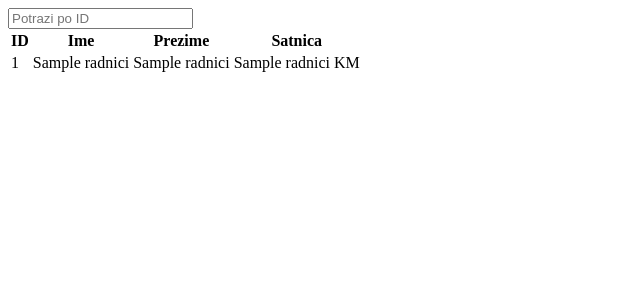
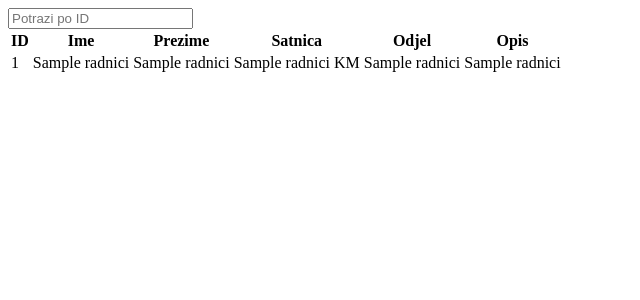
Before and after one commit to MarkoCuk54/Payroll-Application, a Flask app: page /sviRadnici in a window 1280 px wide. Shown: the top 300 px of the page, without its empty margins (0-640 px from the left). Run offline with Flask 2, Linux system fonts and the light colour scheme; tables that the repository leaves empty hold one stand-in row (values such as "Sample post"); a database or web service that is not in the repository returns one stand-in record (values such as "Sample title"); some libraries are stand-ins or nearby versions.

Commit message:
dodavanje novi polja (Odjel, Opis)

```diff
--- a/app.py
+++ b/app.py
@@ -20,13 +20,18 @@ class Feedback(db.Model):
     FirstName = db.Column(db.String(30))
     LastName = db.Column(db.String(30))
     Satnica = db.Column(db.Float)
+    Odjel = db.Column(db.String(30))
+    Opis = db.Column(db.Text())
 
 
-    def __init__(self, id, FirstName, LastName, Satnica):
+
+    def __init__(self, id, FirstName, LastName, Satnica, Odjel, Opis):
         self.id = id
         self.FirstName = FirstName
         self.LastName = LastName
         self.Satnica = Satnica
+        self.Odjel = Odjel
+        self.Opis = Opis
 
 
 
@@ -52,10 +57,12 @@ def submitNoviRadnik():
         firstName = request.form['firstName']
         lastName = request.form['lastName']
         Satnica = request.form['Satnica']
+        Odjel = request.form["Odjel"]
+        Opis = request.form["Opis"]
         if id == '' or firstName == '' or lastName == "" or Satnica == "":
             return render_template('dodajRadnika.html', message='Molim vas popunite obavezna polja')
         try:
-            data = Feedback(id, firstName, lastName, Satnica)
+            data = Feedback(id, firstName, lastName, Satnica,Odjel, Opis)
             db.session.add(data)
             db.session.commit()
             return render_template('success.html')
--- a/templates/sviRadnici.html
+++ b/templates/sviRadnici.html
@@ -17,6 +17,8 @@
               <th>Ime</th>
               <th>Prezime</th>
               <th>Satnica</th>
+              <th>Odjel</th>
+              <th>Opis</th>
             </tr>
           </thead>
           <div>
@@ -28,6 +30,8 @@
               <td>{{ row[1] }}</td>
               <td>{{ row[2] }}</td>
               <td>{{ row[3] }} KM</td>
+              <td>{{ row[4] }}</td>
+              <td>{{ row[5] }}</td>
 
             </tr>
           </tbody>
```
Also changed, not shown: templates/dodajRadnika.html (+5 -5 lines).
